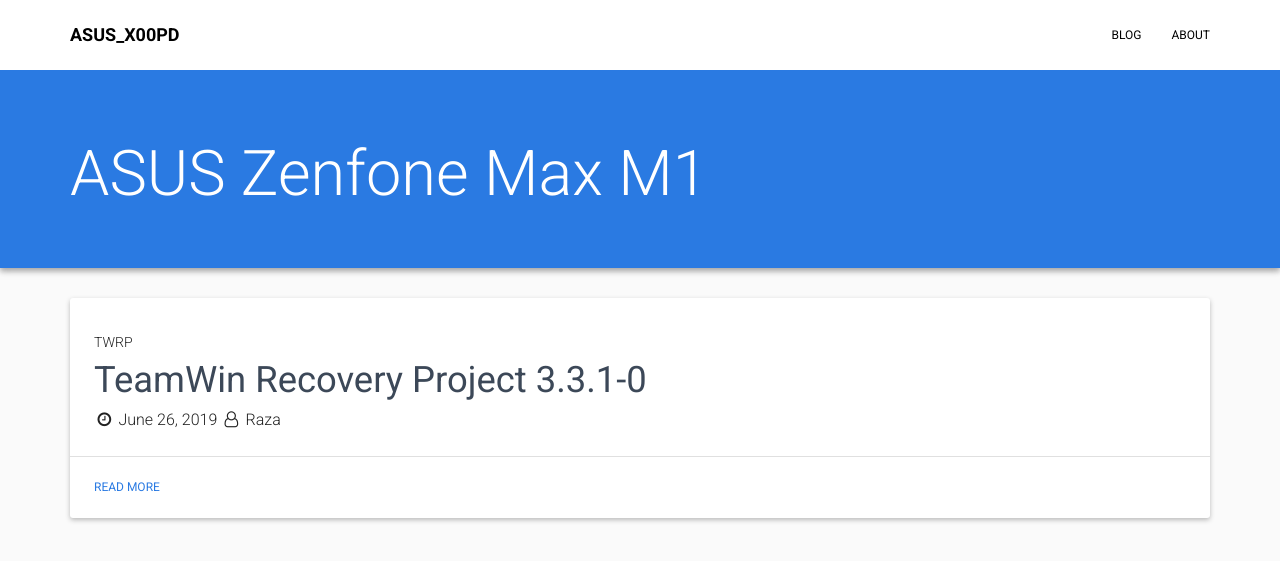
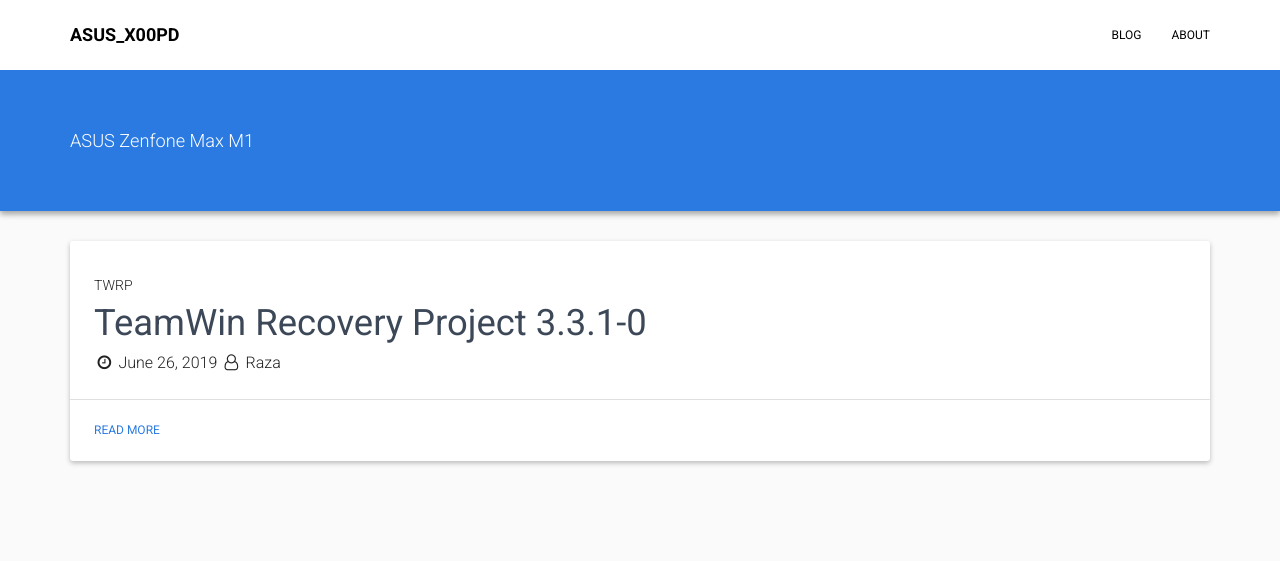
Before and after one commit to AsusMSM8937/AsusMSM8937.github.io, a Jekyll site: the page built from index.html, in a window 1280 px wide. Shown: the top 561 px of the page. Built offline with Jekyll 4.4.1, drawn with Linux system fonts in a browser that asks for light colours; nearby versions of some CDN libraries.

Commit message:
Tweak title & description font size
Signed-off-by: MD Raza <raza231198@gmail.com>

```diff
--- a/_layouts/page.html
+++ b/_layouts/page.html
@@ -5,7 +5,7 @@ layout: default
 <article class="page">
   <div class="jumbotron">
     <div class="container">
-      <h1>{{ page.title }}</h1>
+      <h4>{{ page.title }}</h4>
     </div>
   </div>
   <div class="container">
--- a/_layouts/post.html
+++ b/_layouts/post.html
@@ -6,8 +6,8 @@ layout: default
   <div class="jumbotron">
     <div class="container">
 
-      <h1>{{ page.title }}</h1>
-      <h6>Written on {{ page.date | date: "%B %e, %Y" }} {% if page.author %} by {{ page.author }} {% endif %}</h6>
+      <h4>{{ page.title }}</h4>
+      <h15>Written on {{ page.date | date: "%B %e, %Y" }} {% if page.author %} by {{ page.author }} {% endif %}</h15>
 
     </div>
   </div>
--- a/index.html
+++ b/index.html
@@ -5,7 +5,7 @@ layout: default
 <div class="jumbotron">
   <div class="container">
 
-    <h1>{{ site.description }}</h1>
+    <h4>{{ site.description }}</h4>
 
   </div>
 </div>
```
